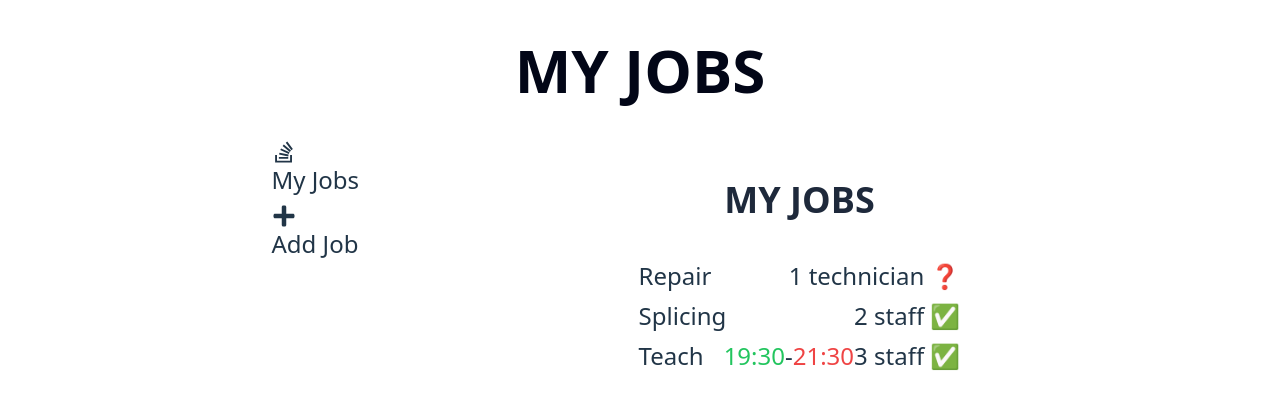
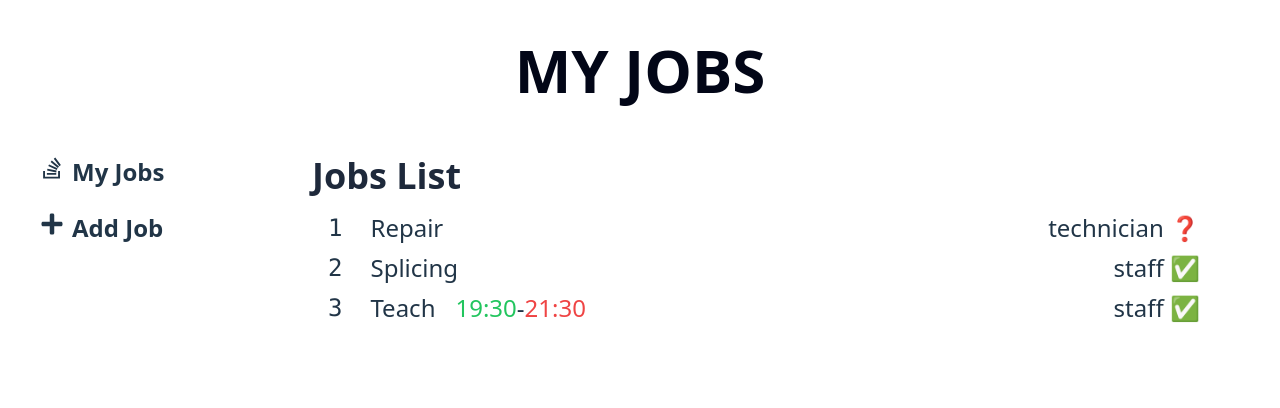
Before and after one commit to sidiqcahyono83/jobs, a React (Vite) app: page /jobs in a window 1280 px wide. Shown: the top 408 px of the page. Built offline with nearby package versions, Linux system fonts and the light colour scheme.

Commit message:
fate: dark mode

```diff
--- a/src/components/ui/job-item.tsx
+++ b/src/components/ui/job-item.tsx
@@ -6,11 +6,12 @@ export function JobItem({ job }: { job: Job }) {
   const timeEnd = getTimeString(job.timeEnd);
 
   return (
-    <div className="flex  justify-between">
+    <div className="flex justify-between">
       <div className="flex gap-5">
+        <p className="mx-2 font-mono">{job.id} </p>
         <p className="">{job.title}</p>
         {timeStart && timeEnd && (
-          <p>
+          <p className="gap-6">
             <time dateTime={timeStart} className="text-green-500">
               {timeStart}
             </time>
@@ -23,7 +24,7 @@ export function JobItem({ job }: { job: Job }) {
       </div>
 
       <p>
-        {job.id} {job.divisi} {job.isDone ? "✅" : "❓"}
+        {job.divisi} {job.isDone ? "✅" : "❓"}
       </p>
     </div>
   );
--- a/src/routes/add-job.tsx
+++ b/src/routes/add-job.tsx
@@ -76,8 +76,6 @@ export function AddJobRoute() {
           </button>
         </form>
       </div>
-
-      <hr />
     </div>
   );
 }
--- a/src/routes/job.tsx
+++ b/src/routes/job.tsx
@@ -1,7 +1,7 @@
 import { useState } from "react";
 import { Job, dataJobs } from "../data/jobs";
 
-export function DetailJobRoute() {
+export function DetailJobRoute({}) {
   const [jobsState, setJobs] = useState(dataJobs);
   const saveNewJob = (event: React.FormEvent<HTMLFormElement>) => {
     event.preventDefault();
@@ -21,7 +21,7 @@ export function DetailJobRoute() {
     <div>
       <h1>Page Job by ID</h1>
       <div className="my-2 dark:text-white">
-        <form action="" onSubmit={saveNewJob} className="mx-auto">
+        <form onSubmit={saveNewJob} className="mx-auto">
           <div className="form-control my-2">
             <label htmlFor="title" className="font-normal text-2xl my-4">
               Title Job :
--- a/src/routes/jobs-route.tsx
+++ b/src/routes/jobs-route.tsx
@@ -5,10 +5,10 @@ import { dataJobs } from "../data/jobs";
 export function JobsRoute() {
   return (
     <>
-      <main className="container dark:text-white">
-        <div className="m-10 flex justify-center ">
-          <h1 className="font-bold text-4xl text-slate-800 font-neutral-400  dark:text-white">
-            MY JOBS
+      <main className="dark:text-white">
+        <div className="m-4 ">
+          <h1 className="font-bold mx-4 text-4xl rounded-sm text-slate-800 font-neutral-400  dark:text-white">
+            Jobs List
           </h1>
         </div>
 
@@ -19,11 +19,11 @@ export function JobsRoute() {
                 {dataJobs.map((job) => (
                   <li
                     key={job.id}
-                    className="my-2 dark:bg-stone-400 rounded-md dark:text-black"
+                    className="my-2 dark:text-white hover:rounded-xl"
                   >
                     <Link
                       to={`/jobs/${job.id}`}
-                      className="block  hover:bg-slate-400"
+                      className="block  hover:bg-stone-700"
                     >
                       <JobItem job={job} />
                     </Link>
--- a/src/routes/root.tsx
+++ b/src/routes/root.tsx
@@ -5,32 +5,30 @@ import { Link, Outlet } from "react-router-dom";
 
 export function RootRoute() {
   return (
-    <main>
     <div className="justify-center m-10">
-        <h1 className="text-slate-950 m-10 dark:text-slate-100 font-bold justify-center text-6xl flex">
+      <h1 className="text-slate-950 hover:text-teal-800 m-10 dark:text-slate-100 font-bold justify-center text-6xl flex">
         <Link to="/">MY JOBS</Link>
       </h1>
-        <div className="flex  justify-evenly">
-          <ul className="flex flex-col gap-2 text-2xl">
-            <li className=" gap-2  hover:text-blue-800">
-              <Link to="/jobs">
+      <div className="flex w-full">
+        <ul className="w-60 h-96 flex flex-col gap-2 text-2xl font-bold">
+          <li className=" gap-2 my-4 hover:text-blue-800">
+            <Link to="/jobs" className="flex gap-2">
               <FaStackOverflow />
               My Jobs
             </Link>
           </li>
-            <li className="flex gap-2 items-center  hover:text-blue-800">
-              <Link to="/addjobs">
+          <li className="gap-2 items-center  hover:text-blue-800">
+            <Link to="/addjobs" className="flex gap-2">
               <FaPlus />
               Add Job
             </Link>
           </li>
         </ul>
 
-          <section className="mx-2">
+        <section className="grow items-start content-normal">
           <Outlet />
         </section>
       </div>
     </div>
-    </main>
   );
 }
--- /dev/null
+++ b/src/storage/jobs.tsx
@@ -0,0 +1,66 @@
+import localforage from "localforage";
+import { matchSorter } from "match-sorter";
+import sortBy from "sort-by";
+
+import { type Job } from "../data/jobs";
+
+export async function getJobs(query?: string) {
+  await fakeNetwork(`getJobs:${query}`);
+  let jobs = (await localforage.getItem("jobs")) as Job[];
+  if (!jobs) jobs = [];
+  if (query) {
+    jobs = matchSorter(jobs, query, { keys: ["title"] });
+  }
+  return jobs.sort(sortBy("last", "createdAt"));
+}
+
+export async function createJob(formData: FormData) {
+  await fakeNetwork(``);
+
+  const newJob: Job = {
+    id: Math.floor(Math.random() * (10_000_000 - 1 + 1) + 1), // 1 to 100
+    title: String(formData.get("title")),
+    category: String(formData.get("category")),
+    divisi: String(formData.get("divisi")),
+    isDone: true,
+    timeStart: new Date("2000-01-01 06:00"),
+    timeEnd: new Date("2000-01-01 07:00")
+  };
+
+  const jobs = await getJobs();
+  const newJobs = [...jobs, newJob];
+  await set(newJobs);
+  return newJob;
+}
+
+export async function getJob(id: number) {
+  await fakeNetwork(`job:${id}`);
+  const jobs = (await localforage.getItem("jobs")) as Job[];
+  const job = jobs.find((job) => job.id === id);
+  return job ?? null;
+}
+
+export async function updateJob(id: number, updates: Job) {
+  await fakeNetwork(``);
+  const jobs = (await localforage.getItem("jobs")) as Job[];
+  const job = jobs.find((job) => job.id === id);
+  if (!job) throw new Error("No job found for");
+  Object.assign(job, updates);
+  await set(jobs);
+  return job;
+}
+
+export async function deleteJob(id: number) {
+  const jobs = (await localforage.getItem("jobs")) as Job[];
+  const index = jobs.findIndex((job) => job.id === id);
+  if (index > -1) {
+    jobs.splice(index, 1);
+    await set(jobs);
+    return true;
+  }
+  return false;
+}
+
+function set(jobs: Job[]) {
+  return localforage.setItem("jobs", jobs);
+}
```
Lines whose indentation alone changed are shown as unchanged.
